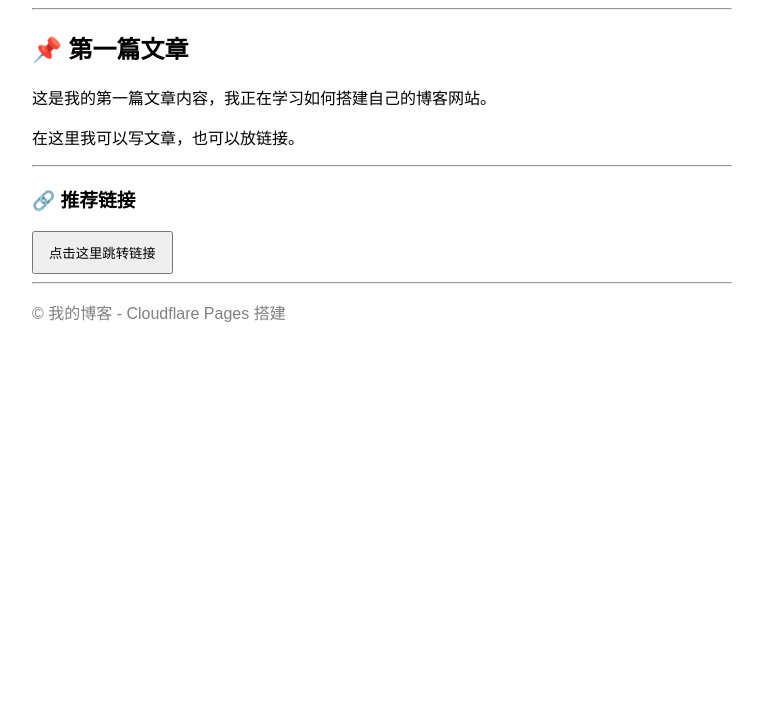
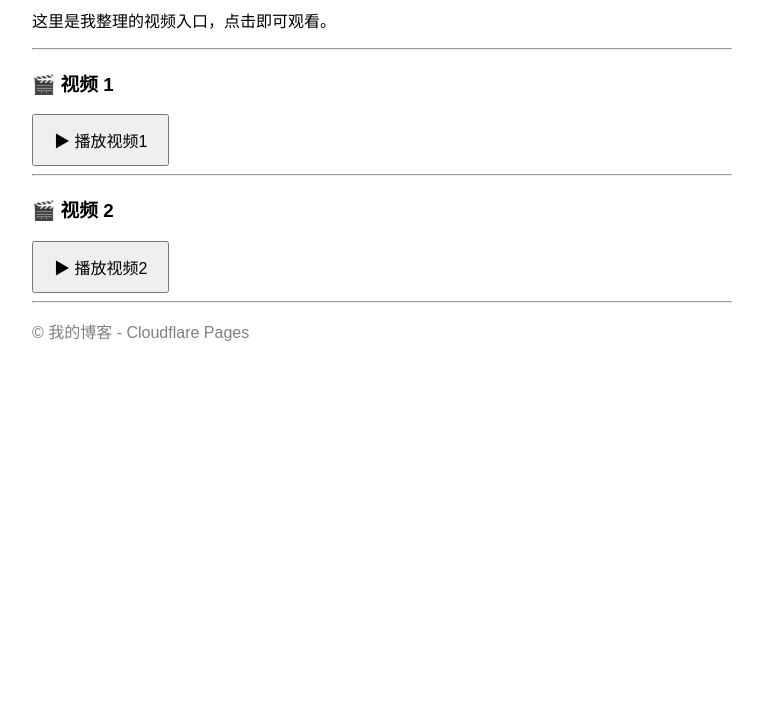
Before and after one commit to leiyisang-sys/my-blog, a plain HTML site: page index.html in a window 1280 px wide. Shown: the part 81-800 px from the top of the page, without its empty margins (258-1021 px from the left). Drawn offline with Linux system fonts and the light colour scheme.

Commit message:
Update index.html

```diff
--- a/index.html
+++ b/index.html
@@ -2,39 +2,39 @@
 <html>
 <head>
   <meta charset="UTF-8">
-  <title>我的博客</title>
+  <title>我的视频列表</title>
 </head>
 
 <body style="font-family: Arial; max-width: 700px; margin: auto;">
 
-<h1>欢迎来到我的零成本博客</h1>
+<h1>📺 我的免费视频列表</h1>
+
+<p>这里是我整理的视频入口，点击即可观看。</p>
 
 <hr>
 
-<h2>📌 第一篇文章</h2>
+<h3>🎬 视频 1</h3>
 
-<p>
-这是我的第一篇文章内容，我正在学习如何搭建自己的博客网站。
-</p>
-
-<p>
-在这里我可以写文章，也可以放链接。
-</p>
+<a href="https://upbolt.to/qrlypmu3com8" target="_blank">
+  <button style="padding:12px 20px; font-size:16px; cursor:pointer;">
+    ▶ 播放视频1
+  </button>
+</a>
 
 <hr>
 
-<h3>🔗 推荐链接</h3>
+<h3>🎬 视频 2</h3>
 
-<a href="https://example.com" target="_blank">
-  <button style="padding:10px 15px; cursor:pointer;">
-    点击这里跳转链接
+<a href="https://bigshare.io/watch/104966" target="_blank">
+  <button style="padding:12px 20px; font-size:16px; cursor:pointer;">
+    ▶ 播放视频2
   </button>
 </a>
 
 <hr>
 
 <p style="color:gray;">
-© 我的博客 - Cloudflare Pages 搭建
+© 我的博客 - Cloudflare Pages
 </p>
 
 </body>
```
